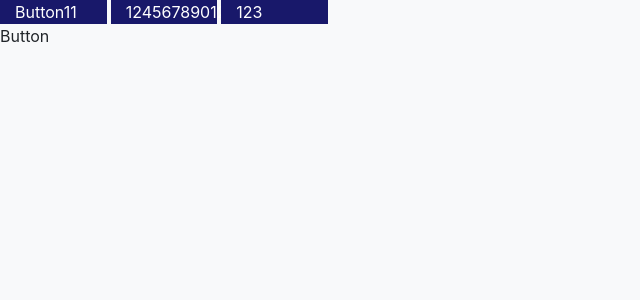
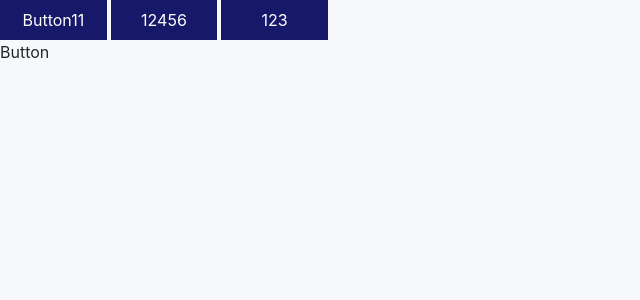
Before and after one commit to cherepakhin/vacancy_front, a React (Create React App) app: page / in a window 1280 px wide. Shown: the top 300 px of the page, without its empty margins (0-640 px from the left). Built offline with nearby package versions, Linux system fonts and the light colour scheme.

Commit message:
Выравнивание по вертикали

```diff
--- a/src/App.css
+++ b/src/App.css
@@ -169,4 +169,6 @@ html body {
   color: white;
   display: inline-block;
   width: 12ch;
+  text-align: center;
+  line-height: 4ch;
 }
--- a/src/App.js
+++ b/src/App.js
@@ -31,7 +31,7 @@ class App extends React.Component { // receives props from index.js
         // <NewVacancyPanel visible={this.props.visibleNewVacancyDlg}/>
         <div>
           <div className="button-div mr-1 col-md-1 col-sm-1">Button11</div>
-          <div className="button-div mr-1 col-md-1 col-sm-1">12456789012</div>
+          <div className="button-div mr-1 col-md-1 col-sm-1">12456</div>
           <div className="button-div mr-1 col-md-1 col-sm-1">123</div>
         </div>
       );
```
Also changed, not shown: 1 other file (tests, documents, lock files or other folders).
